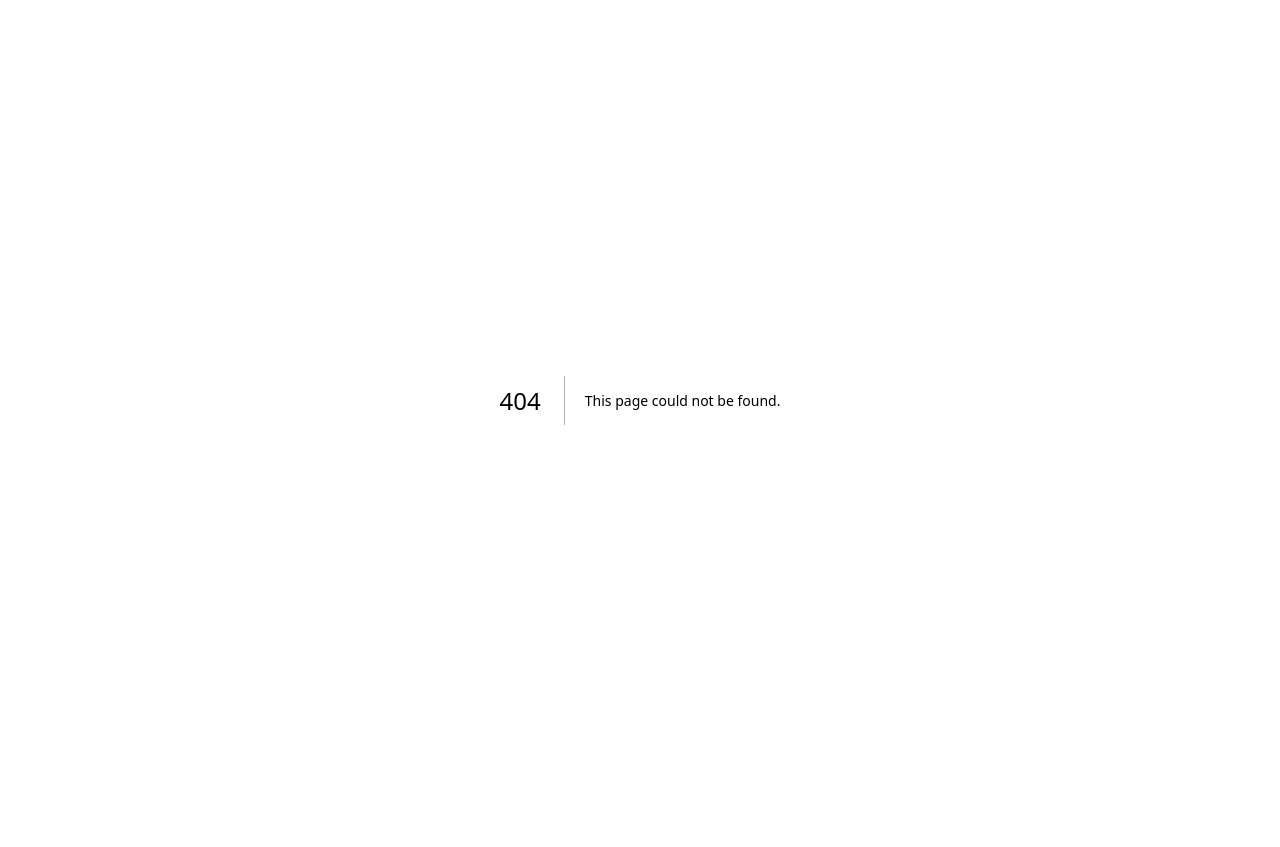
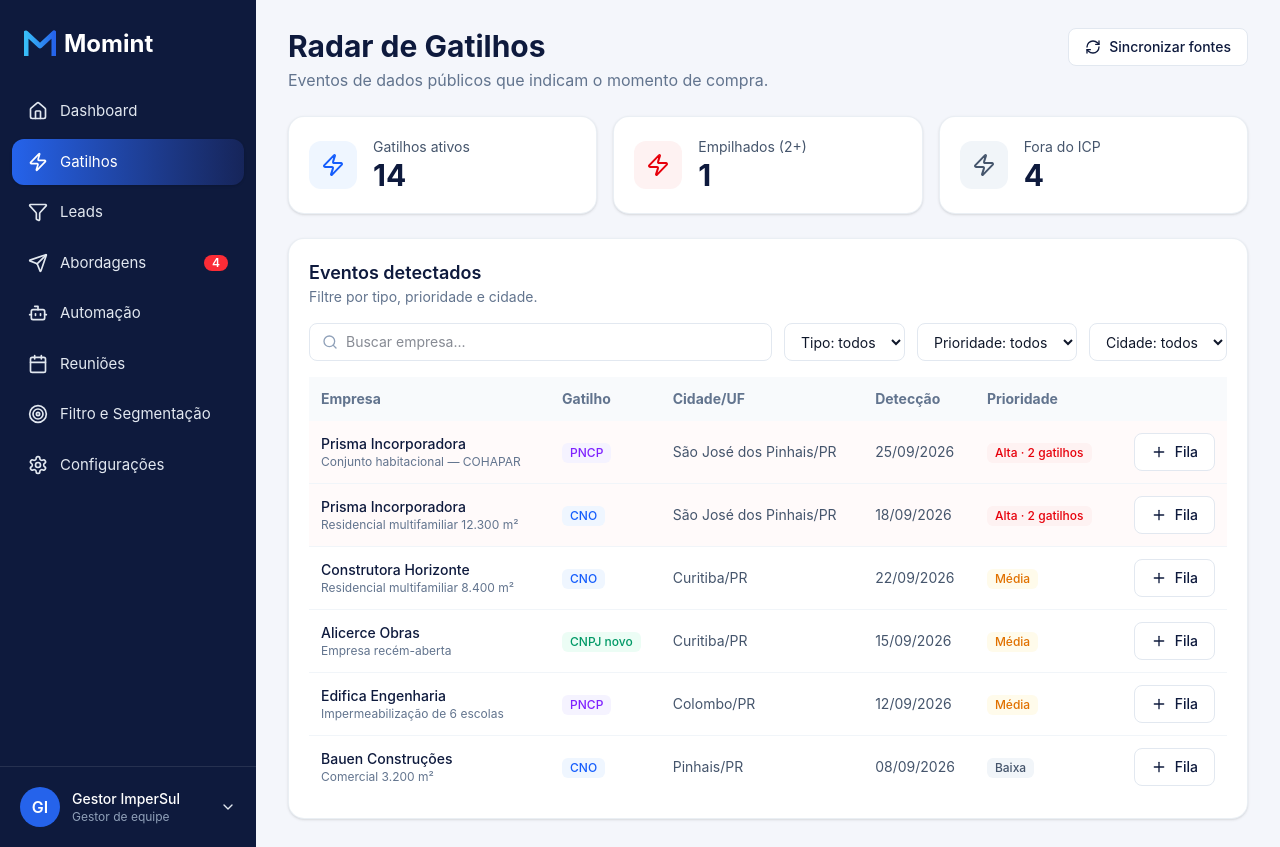
Before and after one commit to Christianleineker/momint, a Next.js app in the folder apps/web/: page /gatilhos in a window 1280 px wide. Before the commit this address had no page. Before the commit the page ends 800 px from the top, so only its background shows below. Built offline with nearby package versions, Linux system fonts and the light colour scheme.

Commit message:
feat(web): esboço do radar de gatilhos

```diff
--- /dev/null
+++ b/apps/web/src/app/(app)/gatilhos/page.tsx
@@ -0,0 +1,70 @@
+import { Plus, RefreshCw, Search, Zap } from "lucide-react";
+import { Badge, Botao, Cabecalho, Card, CardTitulo, FONTE_ROTULO, FONTE_TOM, Metrica, PRIORIDADE_ROTULO, PRIORIDADE_TOM } from "@/components/ui";
+
+// TODO: GET /api/radar + POST /api/radar/:eventoId/fila + filtros
+const EVENTOS = [
+  { empresa: "Prisma Incorporadora", tipo: "PNCP", resumo: "Conjunto habitacional — COHAPAR", cidade: "São José dos Pinhais/PR", data: "25/09/2026", prioridade: "ALTA", empilhados: 2 },
+  { empresa: "Prisma Incorporadora", tipo: "CNO", resumo: "Residencial multifamiliar 12.300 m²", cidade: "São José dos Pinhais/PR", data: "18/09/2026", prioridade: "ALTA", empilhados: 2 },
+  { empresa: "Construtora Horizonte", tipo: "CNO", resumo: "Residencial multifamiliar 8.400 m²", cidade: "Curitiba/PR", data: "22/09/2026", prioridade: "MEDIA", empilhados: 1 },
+  { empresa: "Alicerce Obras", tipo: "CNPJ_NOVO", resumo: "Empresa recém-aberta", cidade: "Curitiba/PR", data: "15/09/2026", prioridade: "MEDIA", empilhados: 1 },
+  { empresa: "Edifica Engenharia", tipo: "PNCP", resumo: "Impermeabilização de 6 escolas", cidade: "Colombo/PR", data: "12/09/2026", prioridade: "MEDIA", empilhados: 1 },
+  { empresa: "Bauen Construções", tipo: "CNO", resumo: "Comercial 3.200 m²", cidade: "Pinhais/PR", data: "08/09/2026", prioridade: "BAIXA", empilhados: 1 },
+];
+
+export default function GatilhosPage() {
+  return (
+    <>
+      <Cabecalho
+        titulo="Radar de Gatilhos"
+        subtitulo="Eventos de dados públicos que indicam o momento de compra."
+        acoes={<Botao variante="secundario"><RefreshCw className="h-4 w-4" /> Sincronizar fontes</Botao>}
+      />
+      <div className="mb-6 grid gap-4 md:grid-cols-3">
+        <Metrica icone={Zap} rotulo="Gatilhos ativos" valor="14" tom="azul" />
+        <Metrica icone={Zap} rotulo="Empilhados (2+)" valor="1" tom="vermelho" />
+        <Metrica icone={Zap} rotulo="Fora do ICP" valor="4" tom="cinza" />
+      </div>
+      <Card>
+        <CardTitulo titulo="Eventos detectados" subtitulo="Filtre por tipo, prioridade e cidade." />
+        <div className="mb-4 flex flex-wrap gap-3">
+          <div className="flex flex-1 items-center gap-2 rounded-lg border border-slate-200 px-3 py-2">
+            <Search className="h-4 w-4 text-slate-400" />
+            <input placeholder="Buscar empresa..." className="flex-1 text-sm outline-none" />
+          </div>
+          {["Tipo", "Prioridade", "Cidade"].map((f) => (
+            <select key={f} className="rounded-lg border border-slate-200 px-3 py-2 text-sm">
+              <option>{f}: todos</option>
+            </select>
+          ))}
+        </div>
+        <table className="w-full text-sm">
+          <thead className="bg-slate-50 text-left text-slate-500">
+            <tr>
+              <th className="p-3">Empresa</th><th className="p-3">Gatilho</th><th className="p-3">Cidade/UF</th>
+              <th className="p-3">Detecção</th><th className="p-3">Prioridade</th><th className="p-3" />
+            </tr>
+          </thead>
+          <tbody className="divide-y divide-slate-100">
+            {EVENTOS.map((e, i) => (
+              <tr key={i} className={e.empilhados >= 2 ? "bg-red-50/40" : ""}>
+                <td className="p-3">
+                  <p className="font-medium text-navy">{e.empresa}</p>
+                  <p className="text-xs text-slate-500">{e.resumo}</p>
+                </td>
+                <td className="p-3"><Badge tom={FONTE_TOM[e.tipo]}>{FONTE_ROTULO[e.tipo]}</Badge></td>
+                <td className="p-3 text-slate-600">{e.cidade}</td>
+                <td className="p-3 text-slate-600">{e.data}</td>
+                <td className="p-3">
+                  <Badge tom={PRIORIDADE_TOM[e.prioridade]}>{PRIORIDADE_ROTULO[e.prioridade]}{e.empilhados >= 2 && " · 2 gatilhos"}</Badge>
+                </td>
+                <td className="p-3 text-right">
+                  <Botao variante="secundario" className="px-3 py-1.5"><Plus className="h-4 w-4" /> Fila</Botao>
+                </td>
+              </tr>
+            ))}
+          </tbody>
+        </table>
+      </Card>
+    </>
+  );
+}
```
